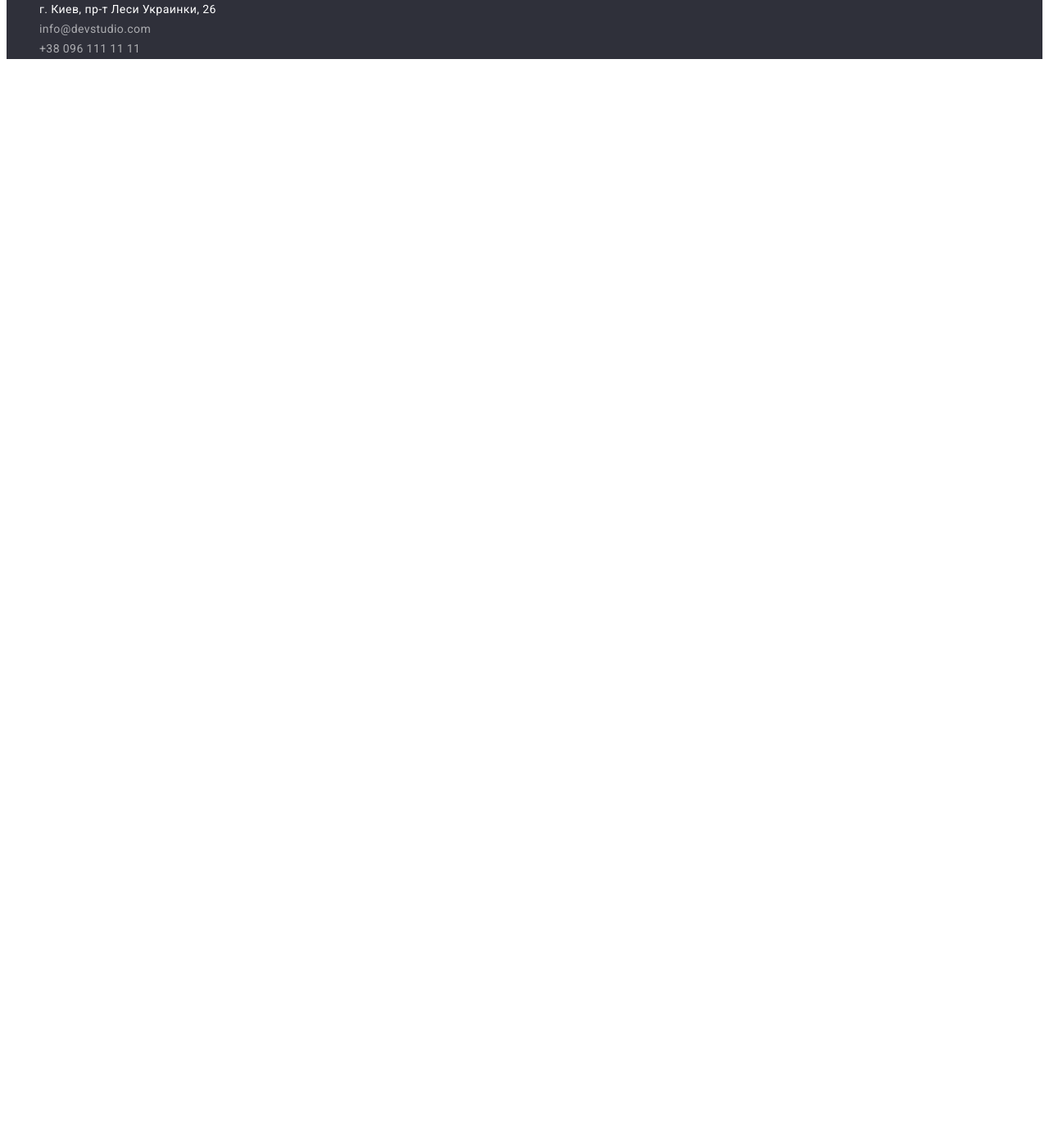
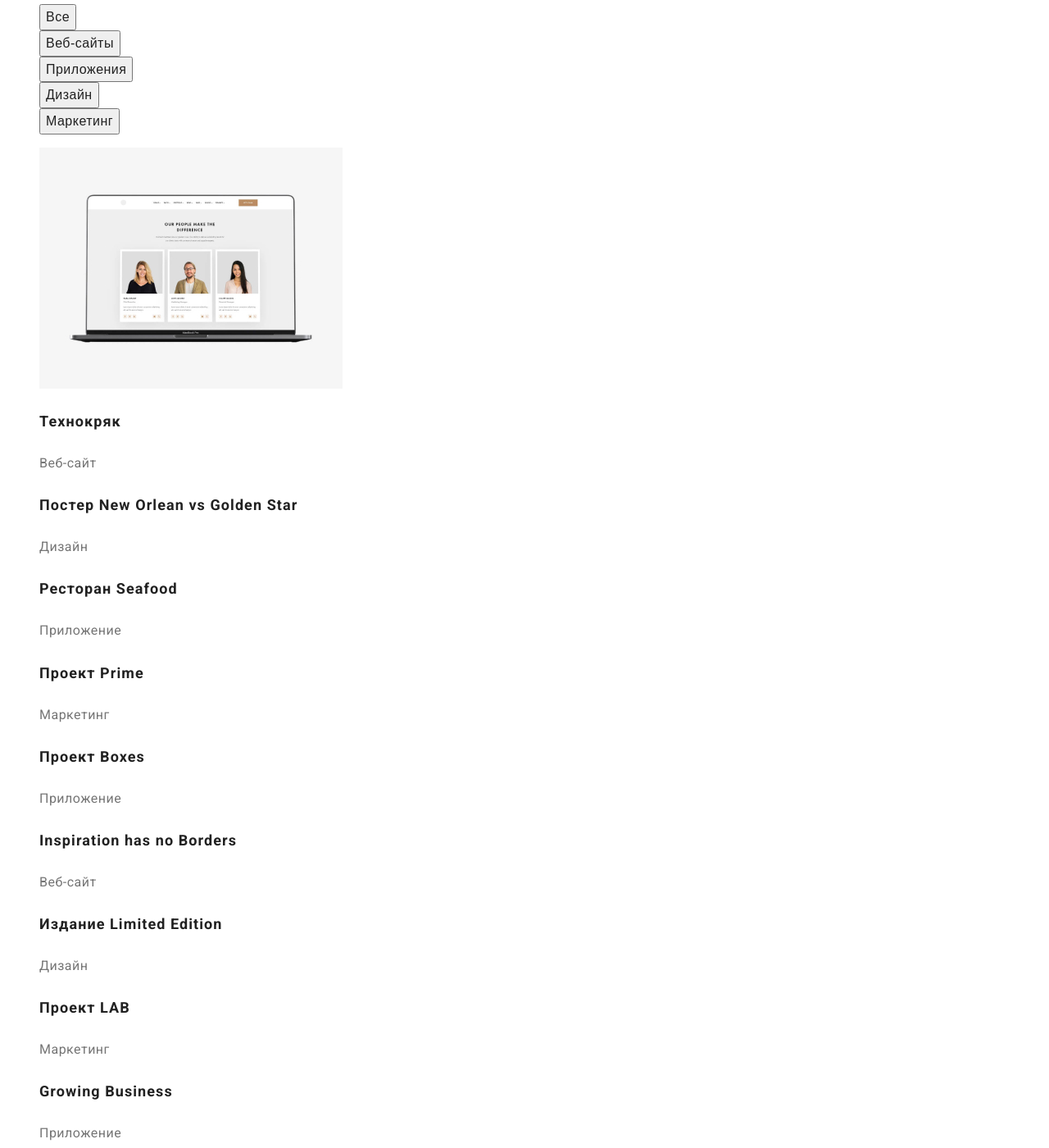
Before and after one commit to DmytroAntonenko/goit-markup-hw-02, a plain HTML site: page portfolio.html in a window 1280 px wide. Shown: the part 229-1629 px from the top of the page at 82% size. Before the commit the page ends 800 px from the top, so only its background shows below. Drawn offline with Linux system fonts and the light colour scheme.

Commit message:
Начал Портфолио

```diff
--- a/css/styless.css
+++ b/css/styless.css
@@ -82,14 +82,18 @@ font-family: var(--font-family-title);
     font-weight: 700;
     font-size: 16px;
     line-height: 1.88;
+    cursor: pointer;
     }
+.button:hover,
+.button:focus {
+background-color: red;
+}
 
 .visually-hidden {
     visibility: hidden;
     }
 
 .benefits-text {
-    font-weight: 400;
     font-size: 14px;
     line-height: 1.71;
     letter-spacing: 0.03em;
@@ -154,3 +158,30 @@ font-family: var(--font-family-title);
     line-height: 1.71;
     letter-spacing: 0.03em;
 }
+/* Potfolio */
+.projects-button {
+    font-weight: 500;
+    font-size: 16px;
+    line-height: 1.62;
+    text-align: center;
+    letter-spacing: 0.03em;
+    color: var(--title-text-color);
+    cursor: pointer;
+}
+.projects-button:hover,
+.projects-button:focus {
+    background-color: var(--accent-color);
+    color: var(--primery-white-color);
+}
+.company-name {
+    font-weight: 700;
+    font-size: 18px;
+    line-height: 2;
+    letter-spacing: 0.06em;
+    color: var(--title-text-color);
+}
+.project-name {
+    font-size: 16px;
+    line-height: 1.88;
+    letter-spacing: 0.03em;
+}
--- a/portfolio.html
+++ b/portfolio.html
@@ -37,6 +37,65 @@ rel="stylesheet">
 
     </header>
     <main>
+        <section class="projects">
+            <h2 class="visually-hidden">Наши проекты</h2>
+            <ul class="projects-filter list">
+                <li class="filter-item">
+                    <button class="projects-button" type="button">Все</button>
+                </li>
+                <li class="filter-item">
+                    <button class="projects-button" type="button">Веб-сайты</button>
+                </li>
+                <li class="filter-item">
+                    <button class="projects-button" type="button">Приложения</button>
+                </li>
+                <li class="filter-item">
+                    <button class="projects-button" type="button">Дизайн</button>
+                </li>
+                <li class="filter-item">
+                    <button class="projects-button" type="button">Маркетинг</button>
+                </li>
+            </ul>
+            <ul class="projects-list list">
+                <li class="projects-item">
+                    <img src="./images/technokryak.jpg" alt="Фото технокряк">
+                    <h3 class="company-name">Технокряк</h3>
+                    <p class="project-name">Веб-сайт</p>
+                </li>
+                <li class="projects-item">
+                    <h3 class="company-name">Постер New Orlean vs Golden Star</h3>
+                    <p class="project-name">Дизайн</p>
+                </li>
+                <li class="projects-item">
+                    <h3 class="company-name">Ресторан Seafood</h3>
+                    <p class="project-name">Приложение</p>
+                </li>
+                <li class="projects-item">
+                    <h3 class="company-name">Проект Prime</h3>
+                    <p class="project-name">Маркетинг</p>
+                </li>
+                <li class="projects-item">
+                    <h3 class="company-name">Проект Boxes</h3>
+                    <p class="project-name">Приложение</p>
+                </li>
+                <li class="projects-item">
+                    <h3 class="company-name">Inspiration has no Borders</h3>
+                    <p class="project-name">Веб-сайт</p>
+                </li>
+                <li class="projects-item">
+                    <h3 class="company-name">Издание Limited Edition</h3>
+                    <p class="project-name">Дизайн</p>
+                </li>
+                <li class="projects-item">
+                    <h3 class="company-name">Проект LAB</h3>
+                    <p class="project-name">Маркетинг</p>
+                </li>
+                <li class="projects-item">
+                    <h3 class="company-name">Growing Business</h3>
+                    <p class="project-name">Приложение</p>
+                </li>
+            </ul>
+        </section>
 
     </main>
     <footer class="footer">
```
Also changed, not shown: images/technokryak.jpg (added).
